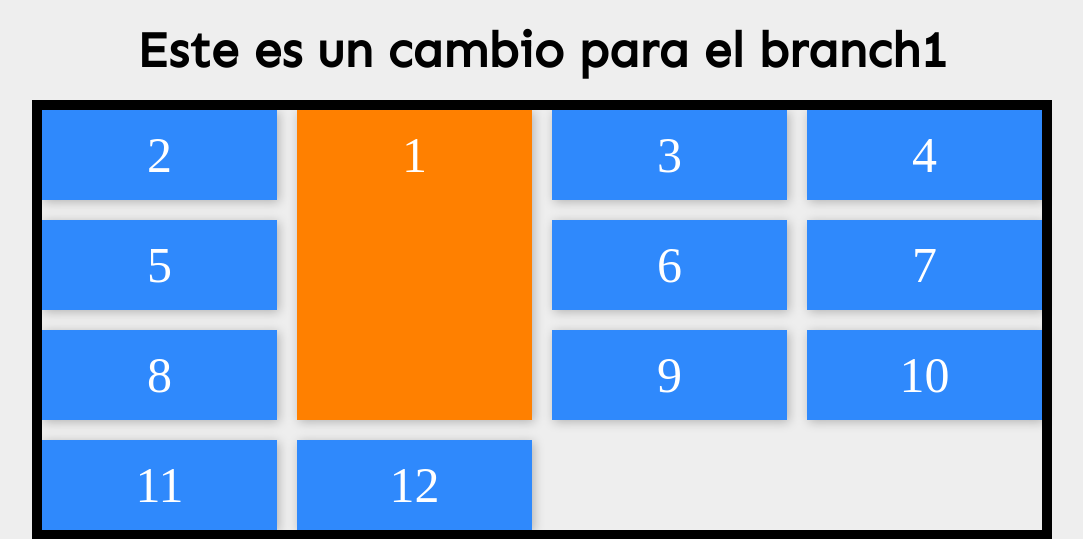
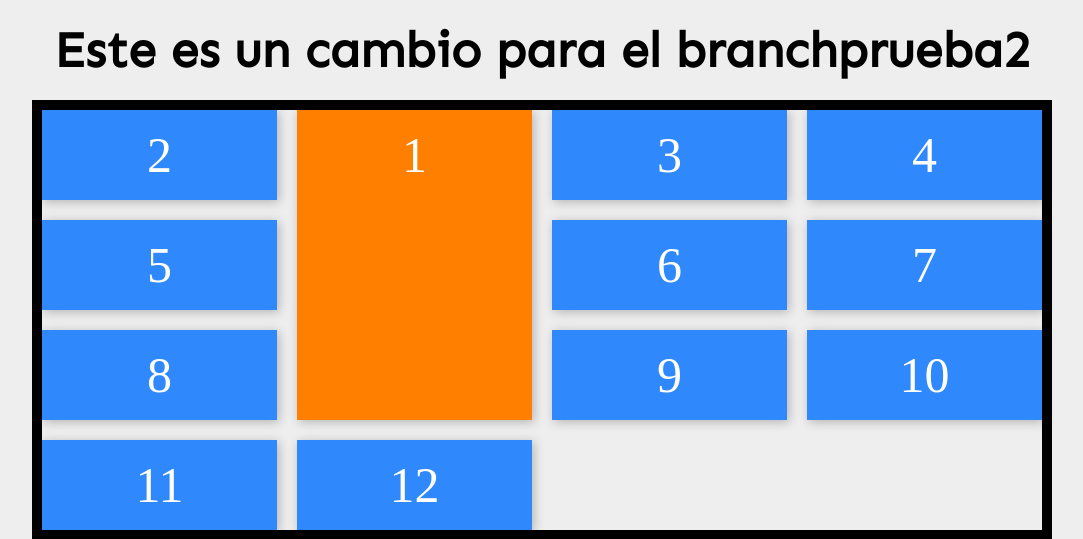
Before and after one commit to SoyMaho/RProject, a PHP site: page / in a window 1280 px wide. Shown: the top 539 px of the page, without its empty margins (98-1181 px from the left). Run offline with PHP 8.4, Linux system fonts and the light colour scheme.

Commit message:
Cambio a h1 prueba 2

```diff
--- a/pRecicla/index.php
+++ b/pRecicla/index.php
@@ -12,7 +12,7 @@
   <body>
 
     <div class="header">
-      <h1>Este es un cambio para el branch1</h1>
+      <h1>Este es un cambio para el branchprueba2</h1>
     </div>
 
     <div class="contenedor">
```
